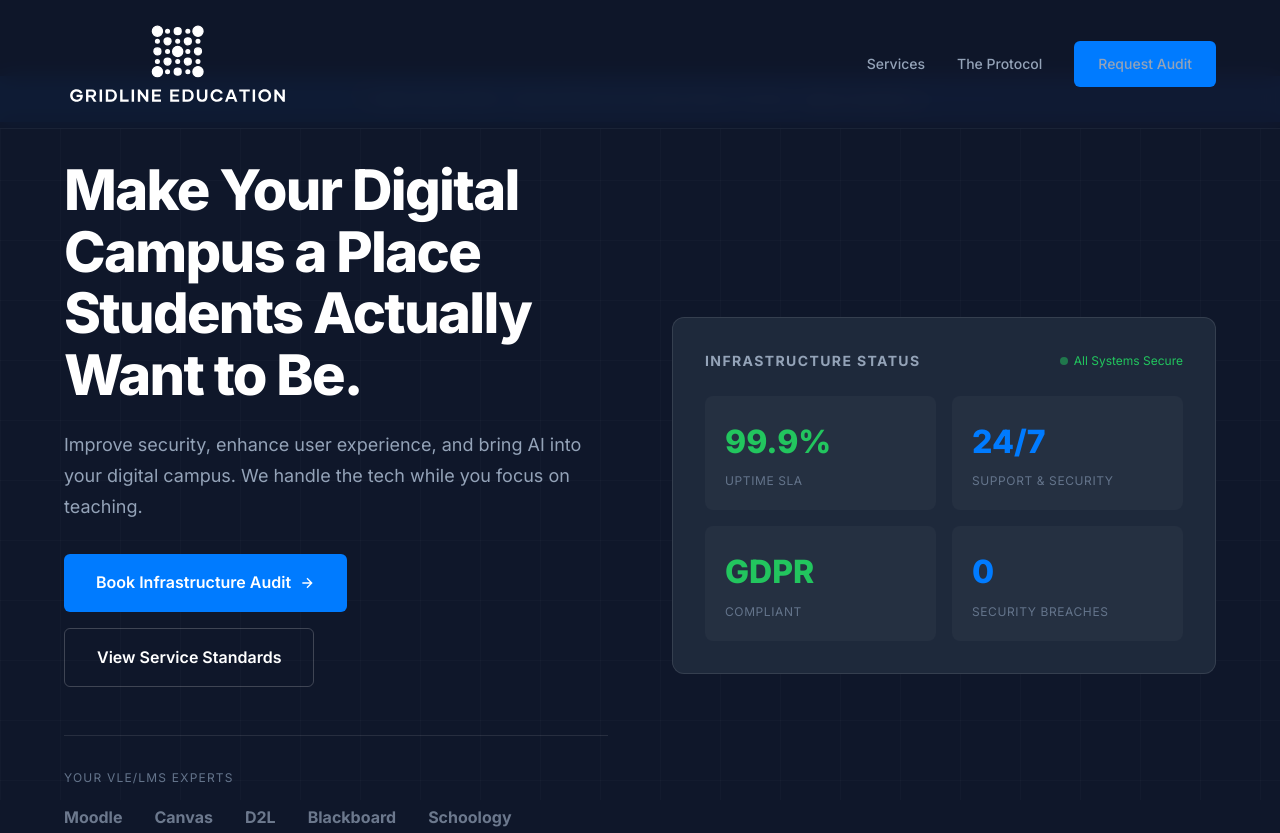
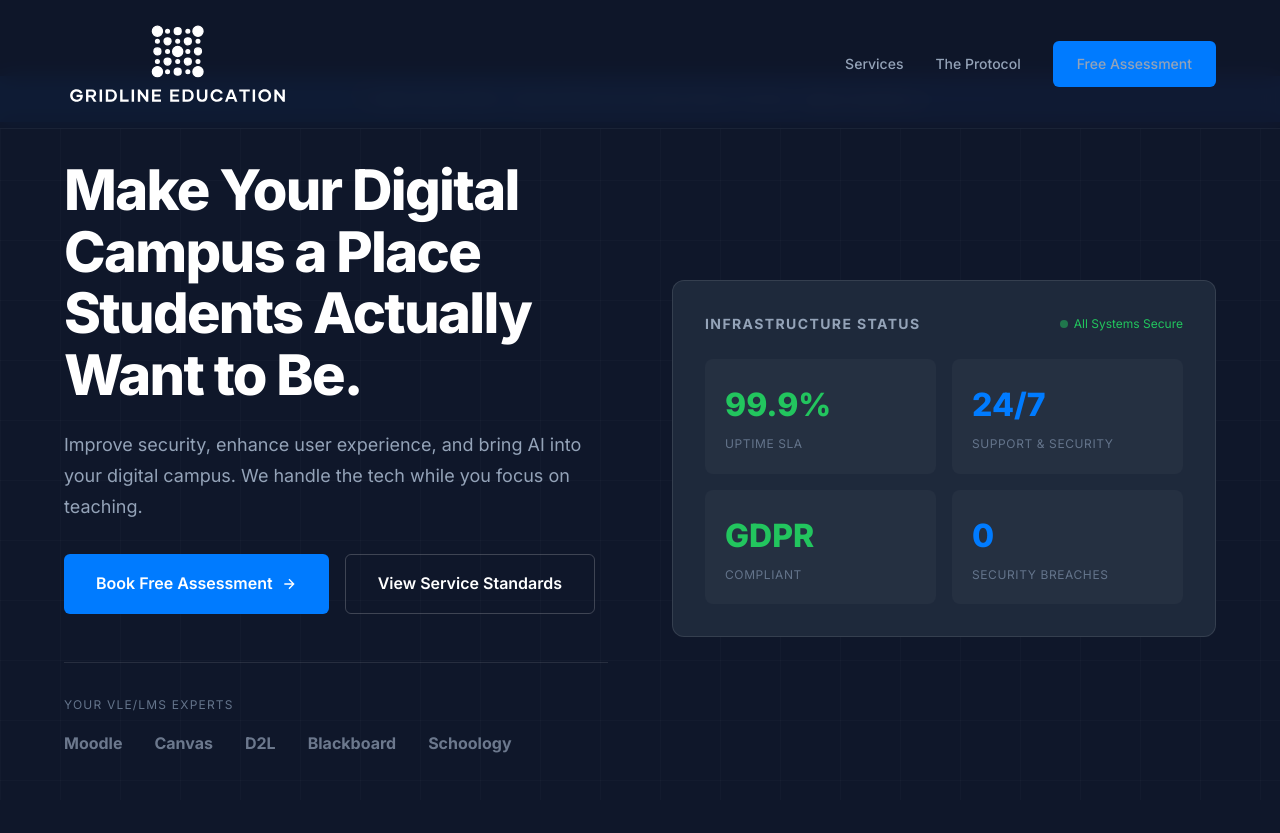
Before and after one commit to larsj45/gridline-website, a website: page index.html in a window 1280 px wide. Shown: the top 833 px of the page. Drawn offline with Linux system fonts and the light colour scheme.

Commit message:
Add files via upload

```diff
--- a/index.html
+++ b/index.html
@@ -815,7 +815,7 @@
                 <nav class="nav-links">
                     <a href="#services">Services</a>
                     <a href="#protocol">The Protocol</a>
-                    <a href="#contact" class="btn btn-primary">Request Audit</a>
+                    <a href="#contact" class="btn btn-primary">Free Assessment</a>
                 </nav>
             </div>
         </div>
@@ -835,7 +835,7 @@
                     <p>Improve security, enhance user experience, and bring AI into your digital campus. We handle the tech while you focus on teaching.</p>
                     <div class="hero-cta">
                         <a href="#contact" class="btn btn-primary btn-lg">
-                            Book Infrastructure Audit
+                            Book Free Assessment
                             <svg width="16" height="16" viewBox="0 0 24 24" fill="none" stroke="currentColor" stroke-width="2">
                                 <path d="M5 12h14M12 5l7 7-7 7"/>
                             </svg>
@@ -966,7 +966,7 @@
                 </div>
             </div>
             <div class="protocol-cta">
-                <a href="#contact" class="btn btn-primary btn-lg">Start Your Audit</a>
+                <a href="#contact" class="btn btn-primary btn-lg">Get Started</a>
             </div>
         </div>
     </section>
@@ -1024,7 +1024,7 @@
         <div class="container">
             <div class="contact-grid">
                 <div class="contact-info">
-                    <h2>Start With a Free Infrastructure Audit</h2>
+                    <h2>Start With a Free Assessment</h2>
                     <p>We'll assess your security posture, identify performance bottlenecks, and deliver a prioritized remediation roadmap—no obligation.</p>
 
                     <div class="contact-methods">
@@ -1044,7 +1044,7 @@
                 </div>
 
                 <div class="contact-form">
-                    <h3>Request Your Free Audit</h3>
+                    <h3>Request Your Free Assessment</h3>
                     <form id="audit-form">
                         <div class="form-group">
                             <label for="name">Your Name</label>
@@ -1075,7 +1075,7 @@
                             <textarea id="message" name="message" placeholder="Tell us about your current infrastructure concerns..."></textarea>
                         </div>
                         <button type="submit" class="btn btn-primary btn-lg form-submit">
-                            <span class="btn-text">Request Free Audit</span>
+                            <span class="btn-text">Request Free Assessment</span>
                             <span class="btn-loading" style="display: none;">Sending...</span>
                             <svg class="btn-arrow" width="16" height="16" viewBox="0 0 24 24" fill="none" stroke="currentColor" stroke-width="2">
                                 <path d="M5 12h14M12 5l7 7-7 7"/>
```
